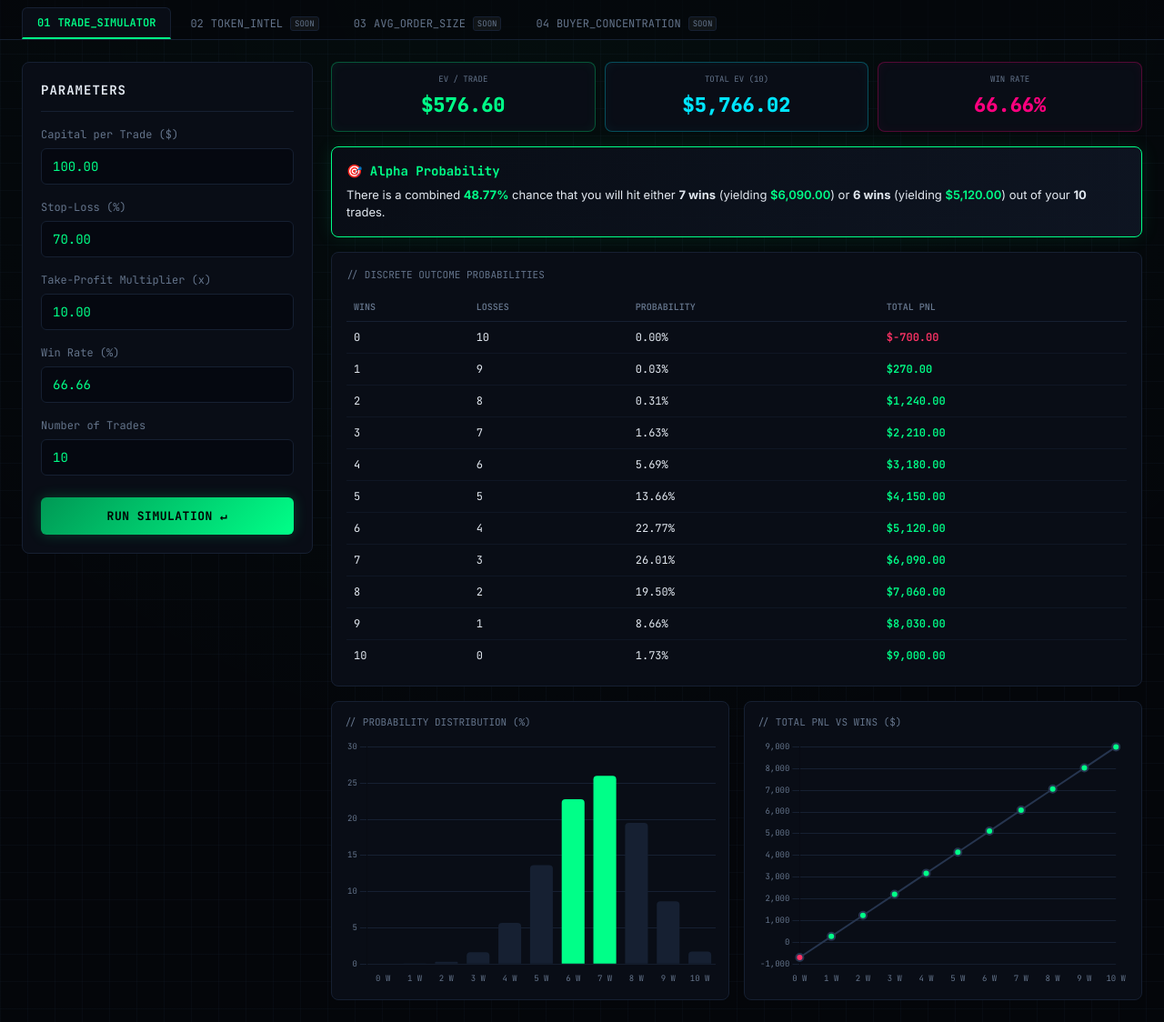
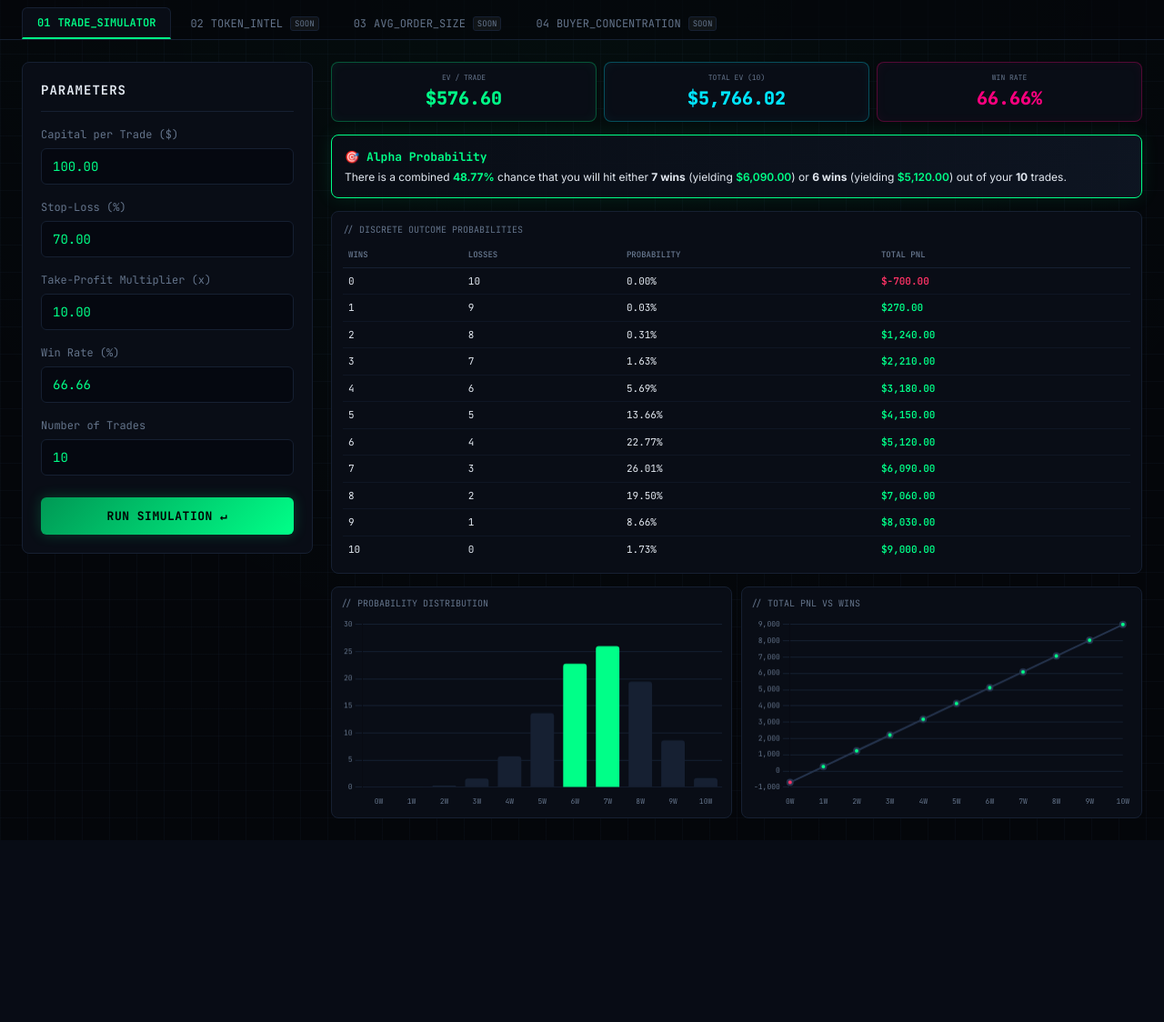
Before and after one commit to Erin-Blockchain/trade_simulator, a Flask app: page / in a window 1280 px wide. Shown: the part 61-1185 px from the top of the page at 91% size. After the commit the page ends 961 px from the top, so only its background shows below. Run offline with Flask 3, Linux system fonts and the light colour scheme.

Commit message:
update chart

```diff
--- a/templates/index.html
+++ b/templates/index.html
@@ -38,6 +38,7 @@
             display: flex;
             flex-direction: column;
             overflow-x: hidden;
+            width: 100%;
             background-image:
                 radial-gradient(circle at 50% 0%, rgba(0, 255, 136, 0.03) 0%, transparent 70%),
                 linear-gradient(rgba(22, 32, 50, 0.2) 1px, transparent 1px),
@@ -187,7 +188,7 @@
         }
 
         @media (max-width: 1024px) {
-            .container { grid-template-columns: 1fr; padding: 16px; }
+            .container { grid-template-columns: 1fr; padding: 12px; }
         }
 
         /* --- Sidebar & Slide-in Drawer --- */
@@ -288,20 +289,21 @@
         .btn-primary:hover { opacity: 0.9; transform: translateY(-1px); box-shadow: 0 0 20px rgba(0, 255, 136, 0.4); }
 
         /* --- Main Content Area --- */
-        .main-content { display: flex; flex-direction: column; gap: 16px; min-width: 0; }
+        .main-content { display: flex; flex-direction: column; gap: 14px; min-width: 0; width: 100%; }
 
-        /* Metrics Grid: Single line horizontally */
+        /* Metrics Grid: Single horizontal line */
         .metrics-grid {
             display: grid;
             grid-template-columns: repeat(3, 1fr);
-            gap: 10px;
+            gap: 8px;
+            width: 100%;
         }
 
         .metric-card {
             background-color: var(--bg-card);
             border: 1px solid var(--border-color);
             border-radius: 8px;
-            padding: 12px 8px;
+            padding: 10px 6px;
             text-align: center;
             min-width: 0;
         }
@@ -309,8 +311,8 @@
         .metric-card.cyan { border-color: rgba(0, 229, 255, 0.3); box-shadow: inset 0 0 12px rgba(0, 229, 255, 0.05); }
         .metric-card.pink { border-color: rgba(255, 0, 127, 0.3); box-shadow: inset 0 0 12px rgba(255, 0, 127, 0.05); }
 
-        .metric-label { font-size: 9px; color: var(--text-muted); font-family: var(--font-mono); text-transform: uppercase; margin-bottom: 4px; white-space: nowrap; overflow: hidden; text-overflow: ellipsis; }
-        .metric-value { font-family: var(--font-mono); font-size: clamp(12px, 2.5vw, 22px); font-weight: 800; white-space: nowrap; overflow: hidden; text-overflow: ellipsis; }
+        .metric-label { font-size: 8px; color: var(--text-muted); font-family: var(--font-mono); text-transform: uppercase; margin-bottom: 2px; white-space: nowrap; overflow: hidden; text-overflow: ellipsis; }
+        .metric-value { font-family: var(--font-mono); font-size: clamp(11px, 2.2vw, 20px); font-weight: 800; white-space: nowrap; overflow: hidden; text-overflow: ellipsis; }
         .metric-card.green .metric-value { color: var(--neon-green); }
         .metric-card.cyan .metric-value { color: var(--neon-cyan); }
         .metric-card.pink .metric-value { color: var(--neon-pink); }
@@ -320,35 +322,37 @@
             background: linear-gradient(135deg, rgba(9, 13, 22, 0.9), rgba(15, 22, 36, 0.9));
             border: 1px solid var(--neon-green);
             border-radius: 8px;
-            padding: 16px;
+            padding: 14px;
             box-shadow: 0 0 20px rgba(0, 255, 136, 0.1);
         }
-        .insight-title { color: var(--neon-green); font-family: var(--font-mono); font-weight: 700; font-size: 14px; margin-bottom: 6px; display: flex; align-items: center; gap: 8px; }
-        .insight-text { color: var(--text-main); font-size: 13px; line-height: 1.5; }
+        .insight-title { color: var(--neon-green); font-family: var(--font-mono); font-weight: 700; font-size: 13px; margin-bottom: 4px; display: flex; align-items: center; gap: 8px; }
+        .insight-text { color: var(--text-main); font-size: 12px; line-height: 1.4; }
 
         /* Table placed before charts */
-        .table-box { background-color: var(--bg-card); border: 1px solid var(--border-color); border-radius: 8px; padding: 16px; overflow-x: auto; width: 100%; }
-        table { width: 100%; border-collapse: collapse; font-family: var(--font-mono); font-size: 12px; text-align: left; }
-        th { color: var(--text-muted); padding: 8px; border-bottom: 1px solid var(--border-color); font-weight: 600; font-size: 10px; text-transform: uppercase; }
-        td { padding: 8px; border-bottom: 1px solid rgba(22, 32, 50, 0.5); }
+        .table-box { background-color: var(--bg-card); border: 1px solid var(--border-color); border-radius: 8px; padding: 12px; overflow-x: auto; width: 100%; }
+        table { width: 100%; border-collapse: collapse; font-family: var(--font-mono); font-size: 11px; text-align: left; }
+        th { color: var(--text-muted); padding: 6px; border-bottom: 1px solid var(--border-color); font-weight: 600; font-size: 9px; text-transform: uppercase; }
+        td { padding: 6px; border-bottom: 1px solid rgba(22, 32, 50, 0.5); }
         tr:last-child td { border-bottom: none; }
         .val-profit { color: var(--neon-green); font-weight: 600; }
         .val-loss { color: var(--neon-red); font-weight: 600; }
 
-        /* Charts Container: Side by side layout without forcing overflow */
+        /* Charts Container: STRICTLY Side by Side across ALL screen sizes */
         .charts-grid {
             display: grid;
             grid-template-columns: 1fr 1fr;
-            gap: 16px;
+            gap: 10px;
             width: 100%;
         }
-        @media (max-width: 768px) {
-            .charts-grid {
-                grid-template-columns: 1fr;
-            }
+        .chart-box {
+            background-color: var(--bg-card);
+            border: 1px solid var(--border-color);
+            border-radius: 8px;
+            padding: 10px;
+            min-width: 0;
+            width: 100%;
         }
-        .chart-box { background-color: var(--bg-card); border: 1px solid var(--border-color); border-radius: 8px; padding: 14px; min-width: 0; width: 100%; }
-        .chart-title { font-family: var(--font-mono); font-size: 11px; color: var(--text-muted); margin-bottom: 10px; text-transform: uppercase; }
+        .chart-title { font-family: var(--font-mono); font-size: 10px; color: var(--text-muted); margin-bottom: 8px; text-transform: uppercase; white-space: nowrap; overflow: hidden; text-overflow: ellipsis; }
 
         /* Lock Screen Placeholder */
         .locked-view {
@@ -450,7 +454,7 @@
 
             <!-- Discrete Table (Positioned BEFORE Charts) -->
             <div class="table-box">
-                <div class="chart-title" style="margin-bottom: 12px;">// Discrete Outcome Probabilities</div>
+                <div class="chart-title" style="margin-bottom: 8px;">// Discrete Outcome Probabilities</div>
                 <table>
                     <thead>
                         <tr>
@@ -466,15 +470,15 @@
                 </table>
             </div>
 
-            <!-- Visual Charts (Side by Side) -->
+            <!-- Visual Charts (STRICTLY Side by Side) -->
             <div class="charts-grid">
                 <div class="chart-box">
-                    <div class="chart-title">// Probability Distribution (%)</div>
-                    <canvas id="barChart" height="200"></canvas>
+                    <div class="chart-title">// Probability Distribution</div>
+                    <canvas id="barChart" height="150"></canvas>
                 </div>
                 <div class="chart-box">
-                    <div class="chart-title">// Total PnL vs Wins ($)</div>
-                    <canvas id="lineChart" height="200"></canvas>
+                    <div class="chart-title">// Total PnL vs Wins</div>
+                    <canvas id="lineChart" height="150"></canvas>
                 </div>
             </div>
         </div>
@@ -582,7 +586,7 @@
 
         function renderBarChart(outcomes, top2Wins) {
             const ctx = document.getElementById('barChart').getContext('2d');
-            const labels = outcomes.map(o => `${o.wins} W`);
+            const labels = outcomes.map(o => `${o.wins}W`);
             const data = outcomes.map(o => (o.prob * 100).toFixed(2));
             const bgColors = outcomes.map(o => top2Wins.includes(o.wins) ? '#00ff88' : '#162032');
 
@@ -590,14 +594,14 @@
 
             barChartInstance = new Chart(ctx, {
                 type: 'bar',
-                data: { labels: labels, datasets: [{ data: data, backgroundColor: bgColors, borderRadius: 4 }] },
-                options: { responsive: true, maintainAspectRatio: true, plugins: { legend: { display: false } }, scales: { x: { ticks: { color: '#64748b', font: { family: 'JetBrains Mono', size: 9 } }, grid: { display: false } }, y: { ticks: { color: '#64748b', font: { family: 'JetBrains Mono', size: 9 } }, grid: { color: '#162032' } } } }
+                data: { labels: labels, datasets: [{ data: data, backgroundColor: bgColors, borderRadius: 3 }] },
+                options: { responsive: true, maintainAspectRatio: true, plugins: { legend: { display: false } }, scales: { x: { ticks: { color: '#64748b', font: { family: 'JetBrains Mono', size: 8 } }, grid: { display: false } }, y: { ticks: { color: '#64748b', font: { family: 'JetBrains Mono', size: 8 } }, grid: { color: '#162032' } } } }
             });
         }
 
         function renderLineChart(outcomes) {
             const ctx = document.getElementById('lineChart').getContext('2d');
-            const labels = outcomes.map(o => `${o.wins} W`);
+            const labels = outcomes.map(o => `${o.wins}W`);
             const data = outcomes.map(o => o.pnl);
             const pointColors = outcomes.map(o => o.pnl >= 0 ? '#00ff88' : '#ff3366');
 
@@ -605,8 +609,8 @@
 
             lineChartInstance = new Chart(ctx, {
                 type: 'line',
-                data: { labels: labels, datasets: [{ data: data, borderColor: '#26354f', borderWidth: 2, pointBackgroundColor: pointColors, pointRadius: 4 }] },
-                options: { responsive: true, maintainAspectRatio: true, plugins: { legend: { display: false } }, scales: { x: { ticks: { color: '#64748b', font: { family: 'JetBrains Mono', size: 9 } }, grid: { display: false } }, y: { ticks: { color: '#64748b', font: { family: 'JetBrains Mono', size: 9 } }, grid: { color: '#162032' } } } }
+                data: { labels: labels, datasets: [{ data: data, borderColor: '#26354f', borderWidth: 2, pointBackgroundColor: pointColors, pointRadius: 3 }] },
+                options: { responsive: true, maintainAspectRatio: true, plugins: { legend: { display: false } }, scales: { x: { ticks: { color: '#64748b', font: { family: 'JetBrains Mono', size: 8 } }, grid: { display: false } }, y: { ticks: { color: '#64748b', font: { family: 'JetBrains Mono', size: 8 } }, grid: { color: '#162032' } } } }
             });
         }
 
```
